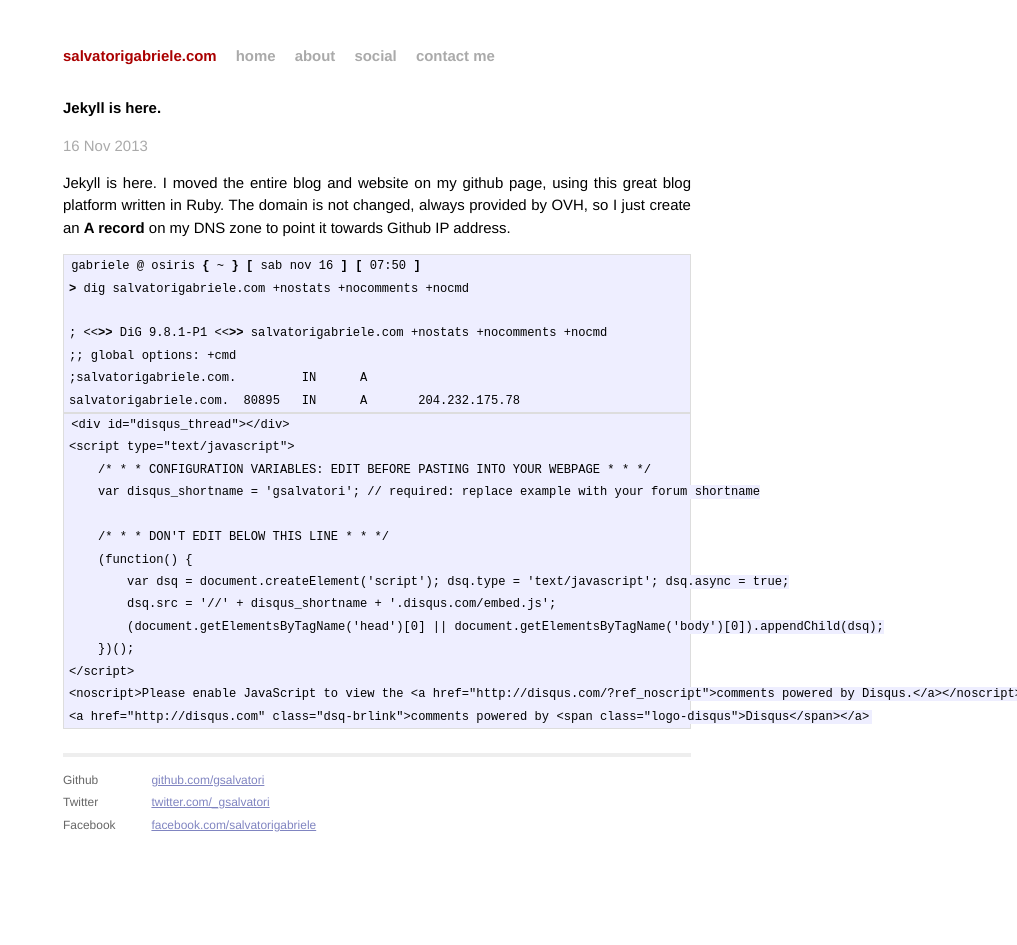
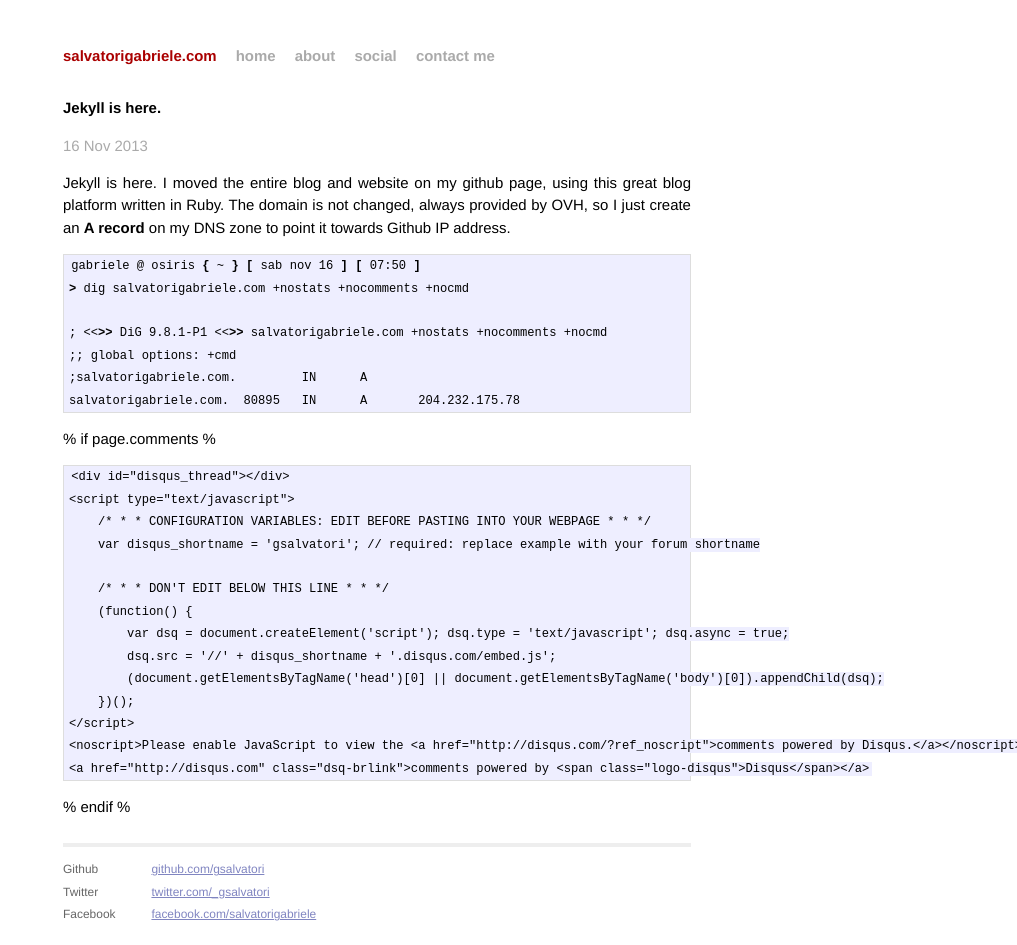
Before and after one commit to gsalvatori/salvatorigabriele.com, a Jekyll site: the page built from _posts/2013-11-16-jekyll-is-here.markdown, in a window 1280 px wide. Shown: the whole page, without its empty margins (263-1280 px from the left). Built offline with Jekyll 4.4.1, drawn with Linux system fonts in a browser that asks for light colours; Markdown is read by kramdown in place of the engine named in the settings.

Commit message:
Update 2013-11-16-jekyll-is-here.markdown

```diff
--- a/_posts/2013-11-16-jekyll-is-here.markdown
+++ b/_posts/2013-11-16-jekyll-is-here.markdown
@@ -19,7 +19,7 @@ salvatorigabriele.com.	80895	IN	A	204.232.175.78
 
 {% endhighlight%}
 
-{% if page.comments %}
+% if page.comments %
 
     <div id="disqus_thread"></div>
     <script type="text/javascript">
@@ -36,4 +36,4 @@ salvatorigabriele.com.	80895	IN	A	204.232.175.78
     <noscript>Please enable JavaScript to view the <a href="http://disqus.com/?ref_noscript">comments powered by Disqus.</a></noscript>
     <a href="http://disqus.com" class="dsq-brlink">comments powered by <span class="logo-disqus">Disqus</span></a>
 
-{% endif %}
+% endif %
```
